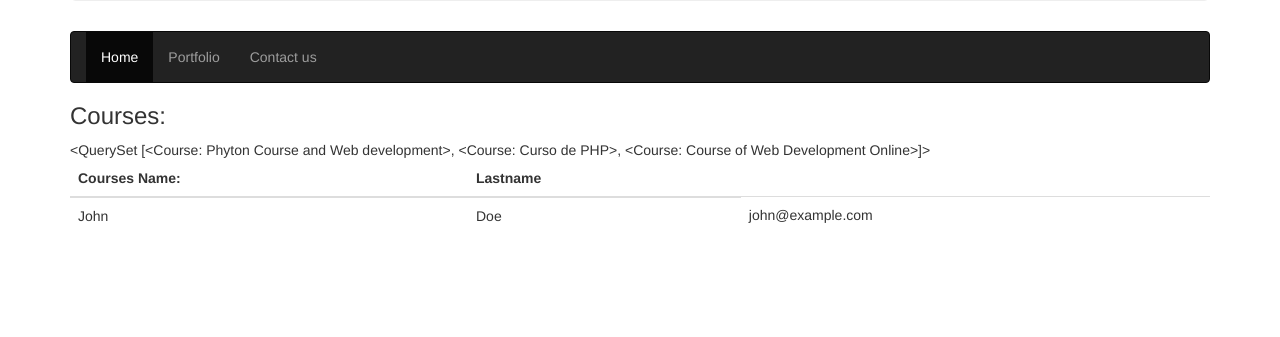
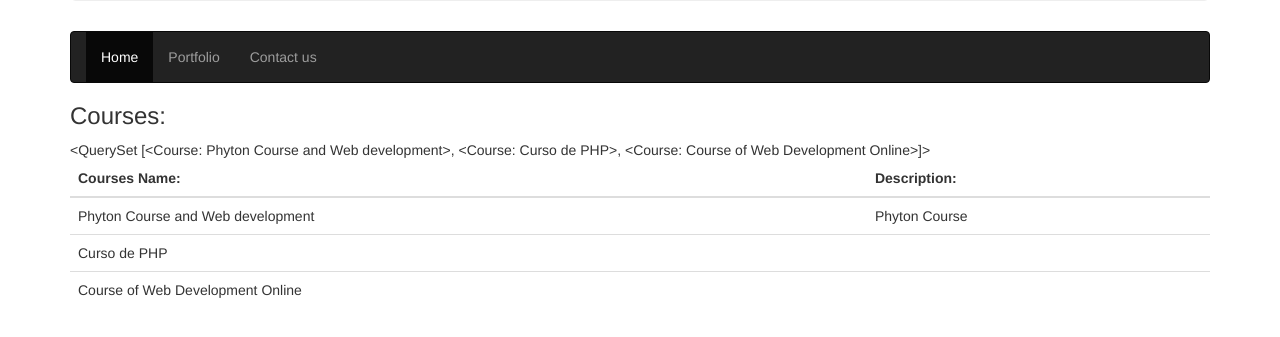
Before and after one commit to filipenatanael/LearningDJango, a Django app: template LearningDJango/core/templates/courses.html in a window 1280 px wide. Shown: the part 259-596 px from the top of the page. Run offline with Django 3.2, Linux system fonts and the light colour scheme; the template is opened without the code that fills it: values that come from a table or form of the project are taken from there, others are empty; data comes from the database, SQL or seed files in the repository; parts of the project's set-up code (start-up, migrations or seed data) failed here and were passed over; some libraries are stand-ins or nearby versions.

Commit message:
Showing data in table
showing data in table

```diff
--- a/LearningDJango/core/templates/courses.html
+++ b/LearningDJango/core/templates/courses.html
@@ -23,19 +23,21 @@
     <h3>Courses:</h3>
     {{courses}}
 
+
     <table class="table">
     <thead>
       <tr>
         <th>Courses Name: </th>
-        <th>Lastname</th>
+        <th>Description: </th>
       </tr>
     </thead>
     <tbody>
+     {% for course in courses %}
       <tr>
-        <td>John</td>
-        <td>Doe</td>
-        <td>john@example.com</td>
+        <td>{{ course.name }}</td>
+        <td>{{ course.description }}</td>
       </tr>
+     {% endfor %}
     </tbody>
   </table>
 
```
